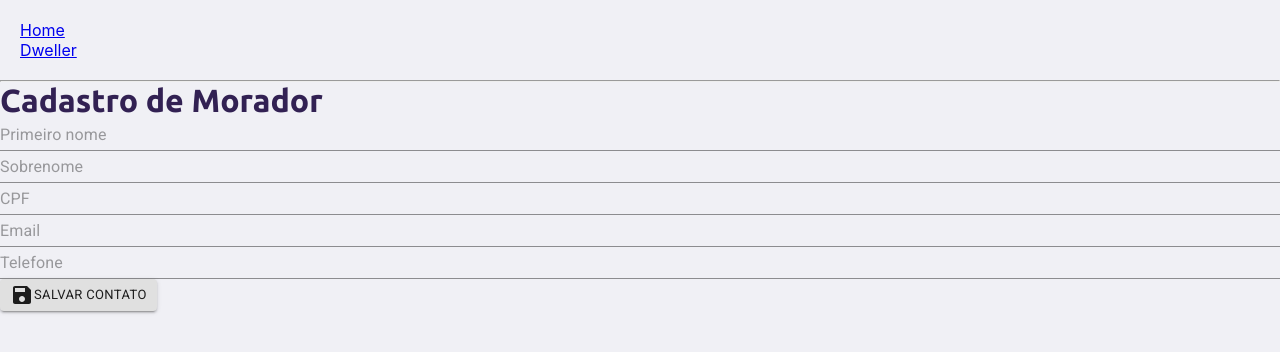
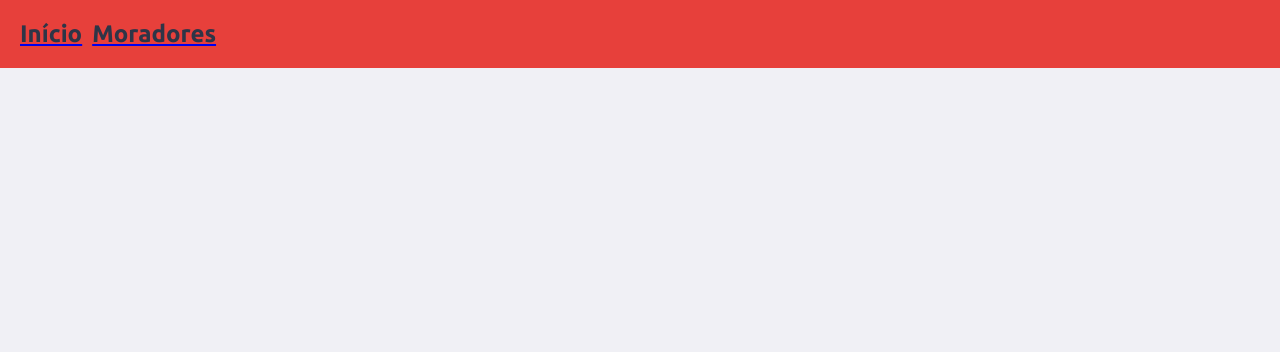
Before and after one commit to thiegomoura/teste, a React (Create React App) app: page /create in a window 1280 px wide. Shown: the top 352 px of the page. Built offline with nearby package versions, Linux system fonts and the light colour scheme.

Commit message:
alteracao layout

```diff
--- a/src/App.css
+++ b/src/App.css
@@ -1,6 +1,6 @@
 :root {
-    --primary-color: #34CB79;
-    --title-color: #322153;
+    --primary-color: #E7403B;
+    --title-color: #2E3547;
     --text-color: #6C6C80;
   }
 
@@ -24,3 +24,15 @@
     color: var(--title-color);
     font-family: Ubuntu;
   }
+
+  ul.menu {
+    list-style-type: none;
+    color: var(--title-color);
+    background-color: var(--primary-color);
+    display: flex;
+  }
+
+  .menu-item{
+    margin-right: 10px;
+    text-decoration: none;
+  }
--- a/src/App.jsx
+++ b/src/App.jsx
@@ -8,7 +8,6 @@ import {
 import './App.css';
 import Home from './pages/Home';
 import Dweller from './pages/Dweller';
-import FormDweller from './pages/components/FormDweller'
 
 
 function App() {
@@ -16,17 +15,14 @@ function App() {
     <div className="App">
     <Router>
       <div>
-        <ul>
-          <li>
-            <Link to="/">Home</Link>
+        <ul className="menu">
+          <li className="menu">
+            <Link to="/"><h2 className="menu-item">Início</h2></Link>
           </li>
-          <li>
-            <Link to="/dweller">Dweller</Link>
+          <li className="menu">
+            <Link to="/dweller"><h2 className="menu-item">Moradores</h2></Link>
           </li>
         </ul>
-
-        <hr />
-
         <Switch>
           <Route exact path="/">
             <Home />
@@ -35,7 +31,6 @@ function App() {
             <Dweller />
           </Route>
           <Route path='/create' >
-            <FormDweller />
           </Route>
         </Switch>
       </div>
--- a/src/pages/Dweller/index.jsx
+++ b/src/pages/Dweller/index.jsx
@@ -1,13 +1,10 @@
-import React, {Component} from 'react'
+import React, {Component, Label} from 'react'
 import api from '../../services/api';
 import { Grid } from '@material-ui/core';
 import List from '@material-ui/core/List';
 import ListItem from '@material-ui/core/ListItem'
 import ListItemText from '@material-ui/core/ListItemText'
 import Avatar from '@material-ui/core/Avatar'
-import AccountCircle from '@material-ui/icons/AccountCircle'
-import Delete from '@material-ui/icons/Delete'
-import AddButton from '../components/addButton'
 import './styles.css';
 
 class Dweller extends Component {
@@ -35,22 +32,23 @@ class Dweller extends Component {
     return(
         <div>
             <h1>Moradores</h1>
-            <Grid container className="grid">
-            <List className="lista">
+            <div container className="grid">
+            <ul className="lista">
                 {dwellers.map(dweller =>(
+                <li className="lista-item">
+                    <div className="grid-item">
+                    Nome:{dweller.name}
+                    </div>
+                    <div className="grid-item">
+                    Telefone:
+                    {dweller.telephone}
+                    </div>
+                    <hr></hr>
 
-                <ListItem className="lista-item">
-                    <Avatar>
-                        <AccountCircle />
-                    </Avatar>
-                    <ListItemText primary={dweller.name} secondary={dweller.telephone}></ListItemText>
-                    <p></p>
-                    <Delete style={{color: '#bdbdbd'}}>Excluir</Delete>
-                </ListItem>
+                </li>
                 ))}
-            </List>
-            </Grid>
-            <AddButton />
+            </ul>
+            </div>
         </div>
     )
     }
--- a/src/pages/Dweller/styles.css
+++ b/src/pages/Dweller/styles.css
@@ -6,18 +6,29 @@
 
 }
 
+h1 {
+    text-align: center;
+    padding-top: 1em;
+}
+
 ul{
     padding: 20px;
     list-style-type: none;
+
 }
 
-li.lista{
-    background: paleturquoise;
+.grid{
     margin: 5px;
     padding: 20px;
     border-radius: 10px;
+    flex-direction: column;
+    align-items: flex-end;
 }
 
-li.lista-item{
-    padding-left: 20px;
+.grid-item{
+    display: flex;
+    padding-bottom: 5px;
+    flex-direction: row;
+    justify-items: right;
+    margin: 5px;
 }
--- a/src/pages/Home/index.jsx
+++ b/src/pages/Home/index.jsx
@@ -10,13 +10,12 @@ export default () => {
         <header>
           <img src={logo} alt="Ecoleta"/>
         </header>
-
         <main>
-          <h1>Seu markeplace de resíduos.</h1>
-          <p>Ajudamos pessoas a encontrarem ponto de coletas</p>
+          <h1>Seu gerenciador financeiro.</h1>
+          <p>Ajudamos universitários desocupados a terem mais tempo disponível.</p>
           <a href="#">
-            <span>></span>
-            <strong>Cadastre um ponto de coleta</strong>
+            <span></span>
+            <strong>Acessar</strong>
           </a>
         </main>
       </div>
--- a/src/pages/Home/styles.css
+++ b/src/pages/Home/styles.css
@@ -15,7 +15,7 @@ body {
   #page-home {
     height: 80vh;
 
-    background: url('../../assets/home-background.svg') no-repeat 600px bottom;
+    background: url('../../assets/home-background.svg') no-repeat 900px bottom;
   }
 
   #page-home .content {
@@ -94,7 +94,7 @@ body {
   }
 
   #page-home .content main a:hover {
-    background: #2FB86E;
+    background: #E63029;
   }
 
   @media(max-width: 900px) {
--- a/src/pages/components/FormDweller.jsx
+++ /dev/null
@@ -1,59 +0,0 @@
-import React, { Component } from 'react'
-import TextField from '@material-ui/core/TextField'
-import SaveButton from './SaveButton'
-
-class formDweller extends Component {
-
-
-  render() {
-    return (
-      <div>
-        <h1>Cadastro de Morador</h1>
-        <form onSubmit={this.handleSubmit}>
-          <div className='text-field'>
-            <TextField
-              name="Primeiro nome"
-              placeholder="Primeiro nome"
-              fullWidth
-              type="text"
-            />
-          </div>
-          <div className='text-field'>
-            <TextField
-              name="Sobrenome"
-              placeholder="Sobrenome"
-              fullWidth
-              type="text"
-            />
-          </div>
-          <div className='text-field'>
-            <TextField
-              name="CPF"
-              placeholder="CPF"
-              type="number"
-              fullWidth
-            />
-          </div>
-          <div className='text-field'>
-            <TextField
-              name="Email"
-              placeholder="Email"
-              fullWidth
-              type="text"
-            />
-          </div>
-          <div className='text-field'>
-            <TextField
-              name="Telefone"
-              placeholder="Telefone"
-              fullWidth
-            />
-          </div>
-        </form>
-        <SaveButton />
-      </div>
-    )
-  }
-}
-
-export default formDweller
--- a/src/pages/components/addButton.jsx
+++ /dev/null
@@ -1,30 +0,0 @@
-import React from 'react'
-import PropTypes from 'prop-types'
-import { withStyles } from '@material-ui/core/styles'
-import Fab from '@material-ui/core/Fab'
-import AddIcon from '@material-ui/icons/Add'
-
-const styles = theme => ({
-  fab: {
-    position: 'absolute',
-    bottom: theme.spacing.unit * 3,
-    right: theme.spacing.unit * 3,
-  },
-})
-
-function AddButton(props) {
-  const { classes } = props
-  return (
-    <div>
-      <Fab color="primary" aria-label="Add" className={classes.fab}>
-        <AddIcon />
-      </Fab>
-    </div>
-  )
-}
-
-AddButton.propTypes = {
-  classes: PropTypes.object.isRequired,
-}
-
-export default withStyles(styles)(AddButton)
--- a/src/pages/components/saveButton.jsx
+++ /dev/null
@@ -1,30 +0,0 @@
-import React from 'react';
-import PropTypes from 'prop-types';
-import { withStyles } from '@material-ui/core/styles';
-import Button from '@material-ui/core/Button';
-import SaveIcon from '@material-ui/icons/Save';
-
-const styles = theme => ({
-  leftIcon: {
-    marginRight: theme.spacing.unit,
-  },
-  iconSmall: {
-    fontSize: 20,
-  },
-  input: {
-    display: 'none',
-  },
-});
-
-function SaveButton(props) {
-  return (
-    <div>
-      <Button type="submit" variant="contained" size="small">
-        <SaveIcon />
-        Salvar contato
-      </Button>
-    </div>
-  );
-}
-
-export default withStyles(styles)(SaveButton);
```
Also changed, not shown: src/pages/SimpleBottomNavigation/index.jsx (deleted, +0 -33 lines), src/assets/home-background.svg, src/assets/logo.svg.
